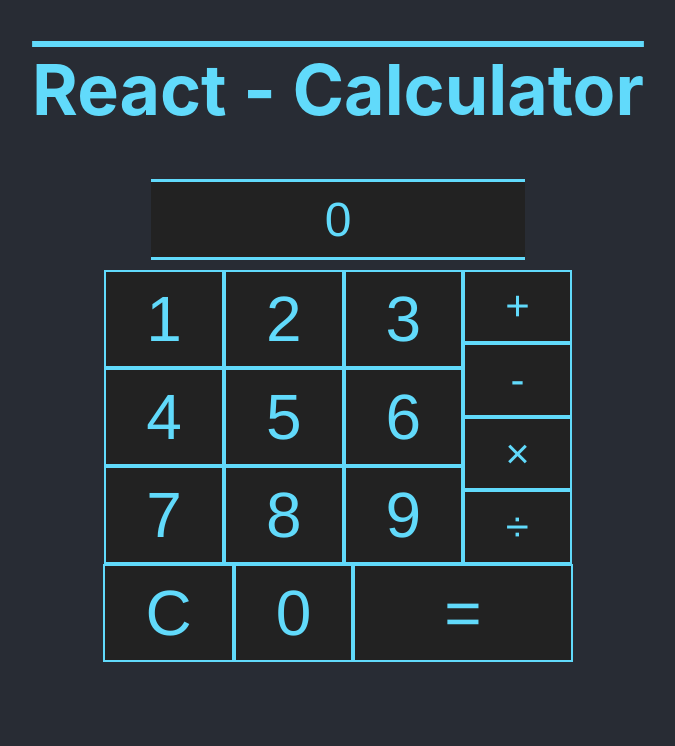
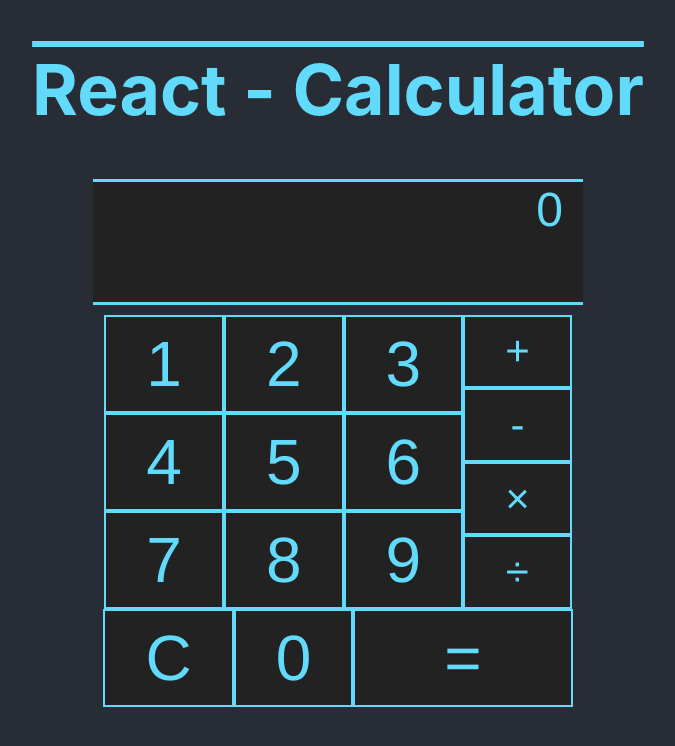
Before and after one commit to it6c65/calc-react, a React (Create React App) app: page / in a window 1280 px wide. Shown: the top 746 px of the page, without its empty margins (302-977 px from the left). Built offline with nearby package versions, Linux system fonts and the light colour scheme.

Commit message:
Agregar estilos mas especificos en los resultados

```diff
--- a/src/App.css
+++ b/src/App.css
@@ -12,16 +12,30 @@ h1 {
 .results {
   color: #61dafb;
   background-color: #222222;
-  padding: 10px 12px;
   font-size: 48px;
   width: 350px;
-  text-align: center;
+  text-align: right;
   border-bottom-color: #61dafb;
   border-top-color: #61dafb;
   border-bottom-style: solid;
   border-top-style: solid;
   margin-bottom: 10px;
   font-family: Helvetica;
+  width: 490px;
+  height: 120px;
+  overflow: auto;
+  overflow-y: auto;
+}
+
+.results div {
+  margin-right: 20px;
+  margin-bottom: 0px;
+  padding-bottom: 0px;
+}
+
+.results div#result {
+  text-align: left;
+  color: #62fafb;
 }
 
 .show-results {
--- a/src/App.js
+++ b/src/App.js
@@ -82,15 +82,17 @@ class Calc extends React.Component {
     if (this.state.result === 0) {
       results = "";
     } else {
-      results = <div> = {this.state.result}</div>;
+      results = "= " + this.state.result;
     }
     return (
       <div>
         <h1>{this.props.title}</h1>
         <div className="show-results">
           <div className="results">
-            <div>{this.state.firstNumb} {this.state.operator} {second_number} </div>
-            {results}
+            <div> {this.state.firstNumb} {this.state.operator} {second_number} </div>
+            <div id="result">
+              {results}
+            </div>
           </div>
         </div>
         <div className="buttons">
```
